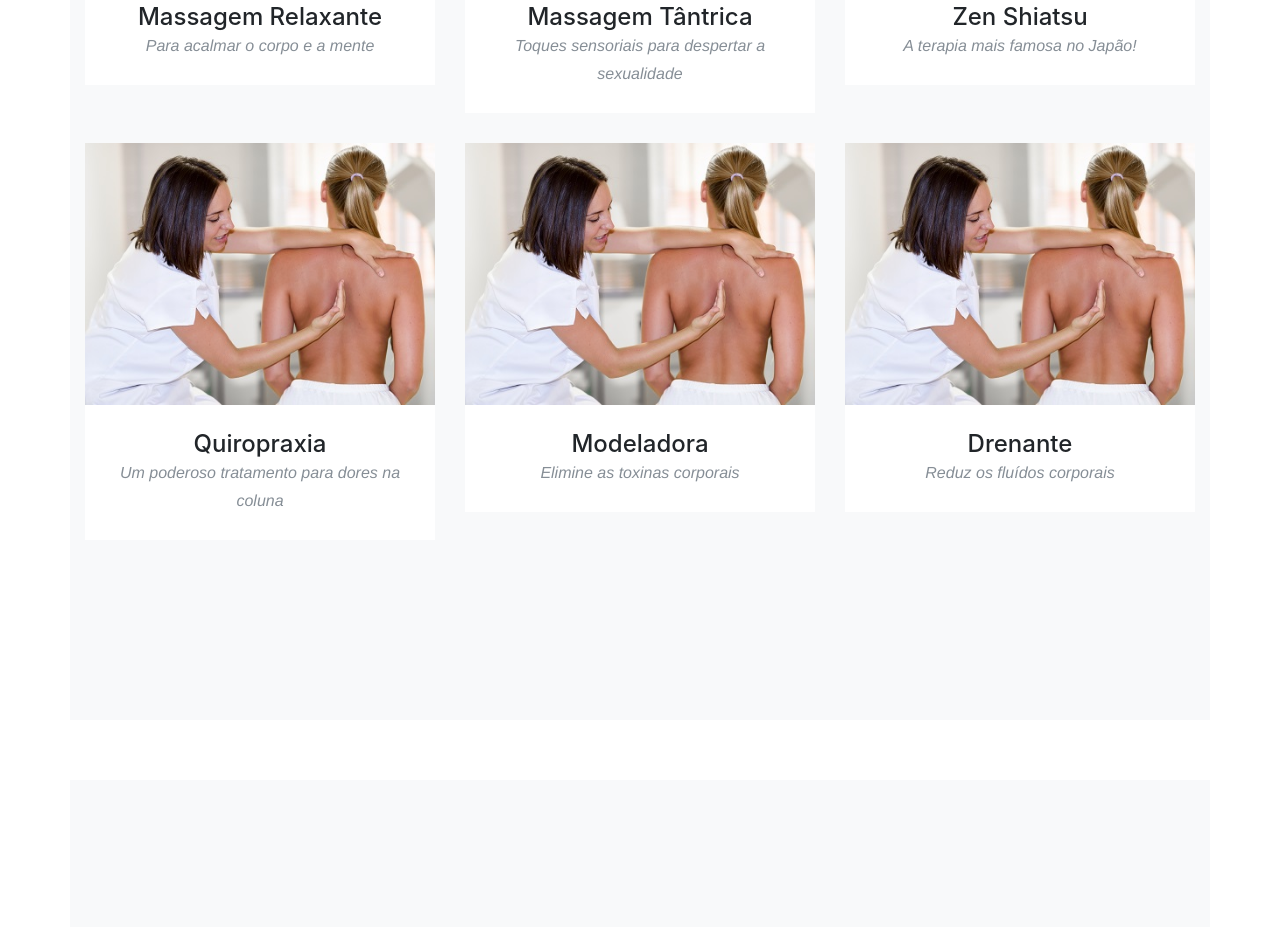
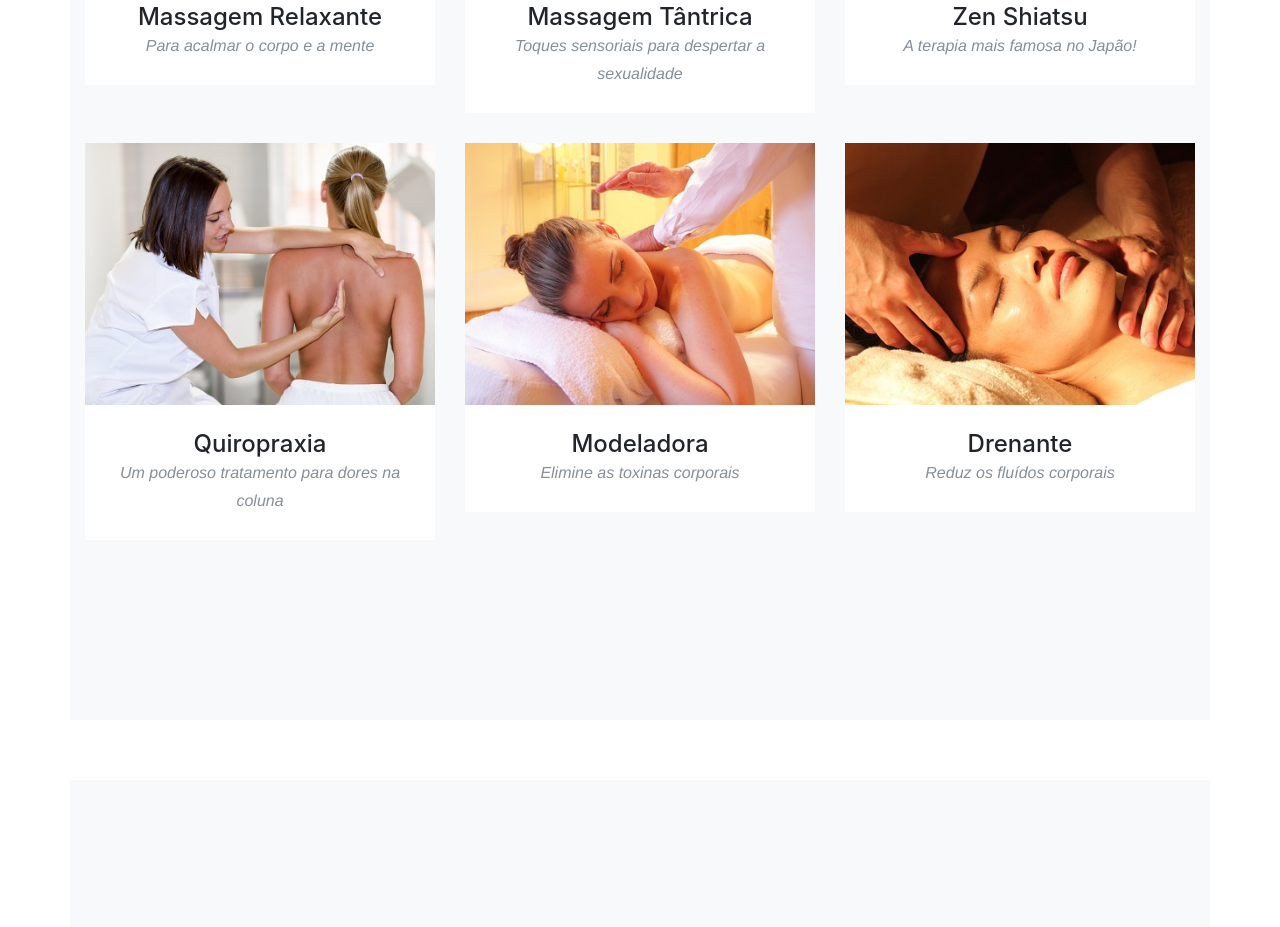
Before and after one commit to Romassagem/romamassagem, a website with bundled scripts: page index.html in a window 1280 px wide. Shown: the part 1827-2754 px from the top of the page. Built offline with nearby package versions, Linux system fonts and the light colour scheme; a web font is replaced by a local one.

Commit message:
imagens
imagens adicionada para as novas massagens

```diff
--- a/index.html
+++ b/index.html
@@ -163,7 +163,7 @@
                   <i class="fa fa-plus fa-3x"></i>
                 </div>
               </div>
-              <img class="img-fluid" src="img/portfolio/quiropraxia-thumnail2.jpg" alt="">
+              <img class="img-fluid" src="img/portfolio/modeladora-thumnail.jpg" alt="">
             </a>
             <div class="portfolio-caption">
               <h4>Modeladora</h4>
@@ -177,7 +177,7 @@
                   <i class="fa fa-plus fa-3x"></i>
                 </div>
               </div>
-              <img class="img-fluid" src="img/portfolio/quiropraxia-thumnail2.jpg" alt="">
+              <img class="img-fluid" src="img/portfolio/drenante-thumnail.jpg" alt="">
             </a>
             <div class="portfolio-caption">
               <h4>Drenante</h4>
```
Also changed, not shown: img/portfolio/drenante-thumnail.jpg (added), img/portfolio/modeladora-thumnail.jpg (added).
